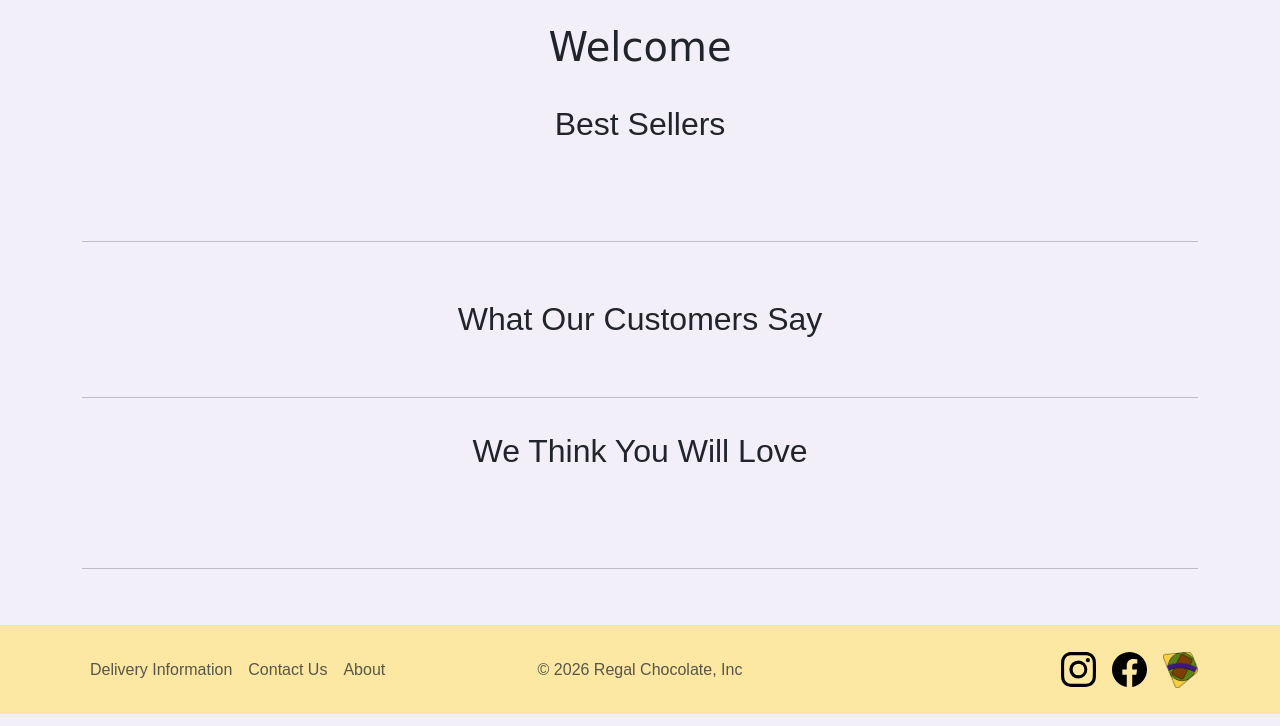
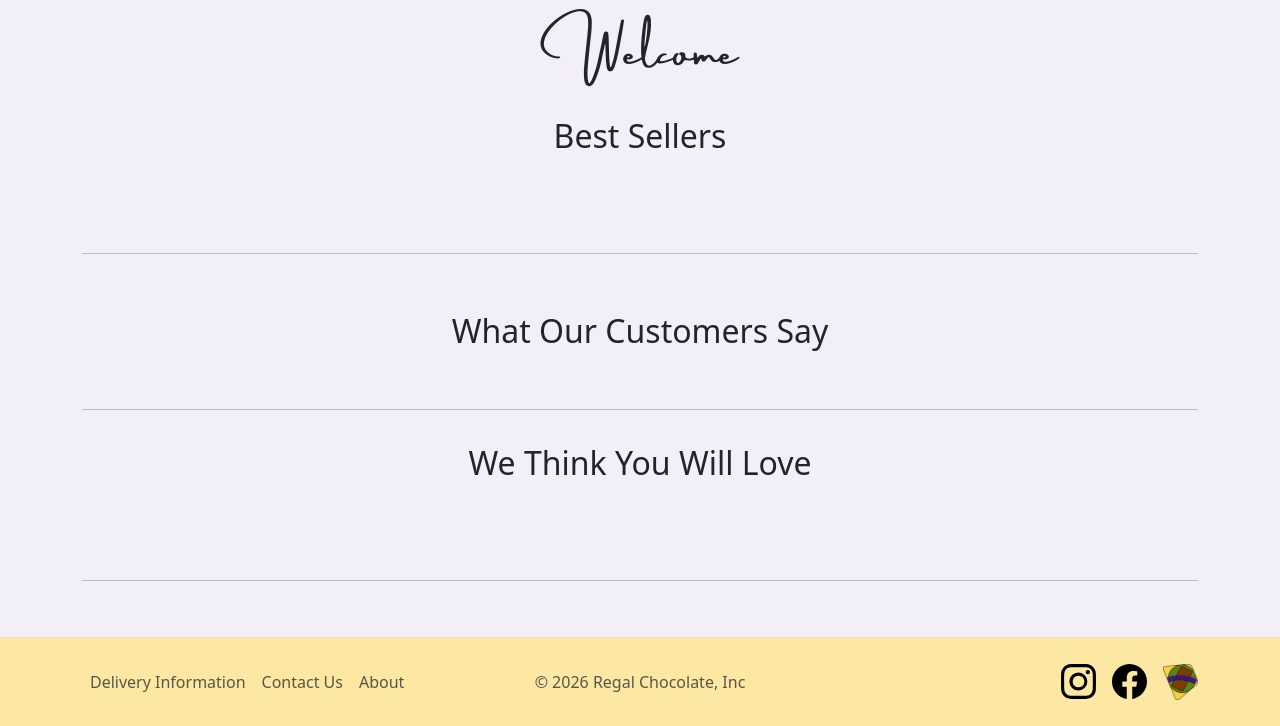
Before and after one commit to fjye1/choc_2026, a Flask app: page / in a window 1280 px wide. Shown: the part 1239-1965 px from the top of the page. Run offline with Flask 3, Linux system fonts and the light colour scheme; data that the repository does not hold is empty; some web fonts are replaced.

Commit message:
add the font

```diff
--- a/static/css/base.css
+++ b/static/css/base.css
@@ -2,7 +2,10 @@
 @font-face {
   font-family: "Amsterdam One";
   src: url("/static/fonts/AmsterdamThreeSlant-axaym.ttf") format("truetype");
+  font-weight: normal;
+  font-style: normal;
 }
+
 
 /* ------------------ Colors ------------------ */
 :root {
@@ -15,7 +18,6 @@
 body {
   overflow-x: hidden;
   background-color: var(--brand-bg);
-  font-family: "Amsterdam One", sans-serif;
   margin: 0;
   padding: 0;
 }
--- a/templates/home/index.html
+++ b/templates/home/index.html
@@ -11,7 +11,9 @@
      class="hero-full"
      loading="lazy">
 
-<h1 class="text-center my-4" style="font-family: 'Amsterdam One', cursive;">Welcome</h1>
+<h1 style="text-align: center; font-family: 'Amsterdam One', cursive; margin: 30px;">
+    Welcome
+</h1>
 
 {% if current_user.admin %}
 <div class="text-center mb-3">
@@ -37,7 +39,7 @@
         <div class="col-12 col-lg-8 px-3 py-4">
 
             <div class="row row-cols-1 row-cols-sm-2 row-cols-md-3 g-4">
-<!--                TODO replace dummy_products with sorted_products-->
+                <!--                TODO replace dummy_products with sorted_products-->
                 {% for product in sorted_products[:6] if product.is_active %}
                 {{ product_card(product, user_alerts, current_user) }}
                 {% endfor %}
```
Also changed, not shown: static/fonts/AmsterdamThreeSlant-axaym.ttf (added), static/fonts/AmsterdamThreeSlant-axaym.woff2 (added).
